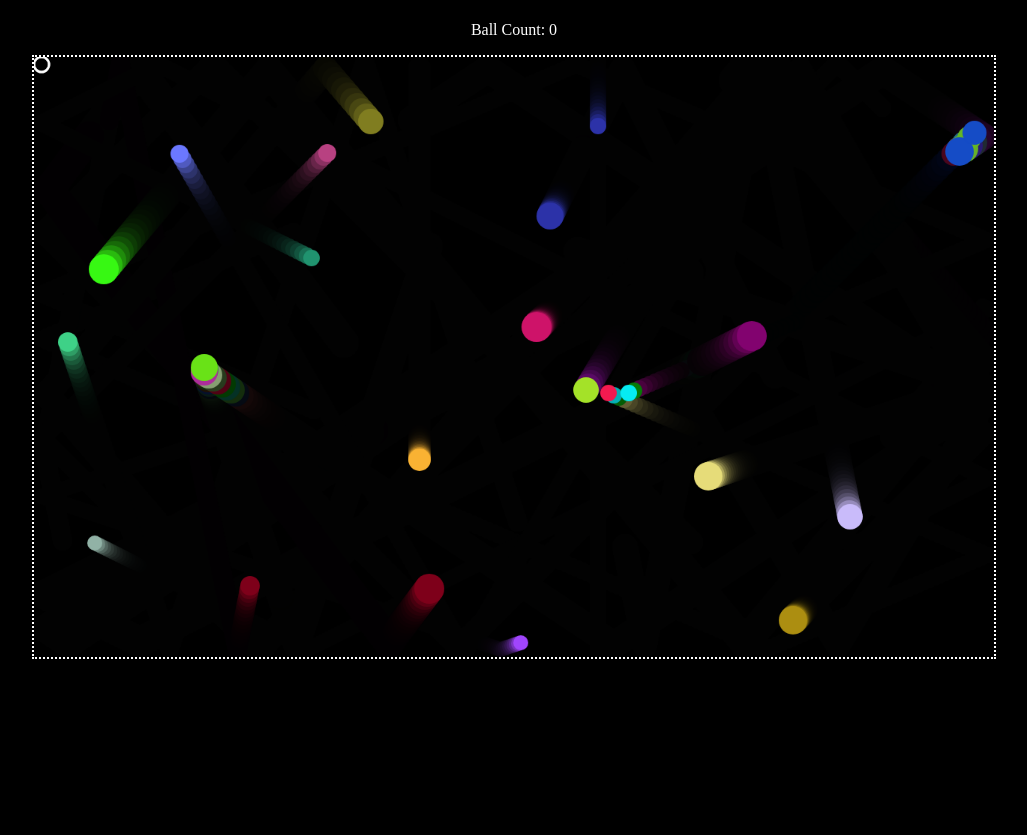
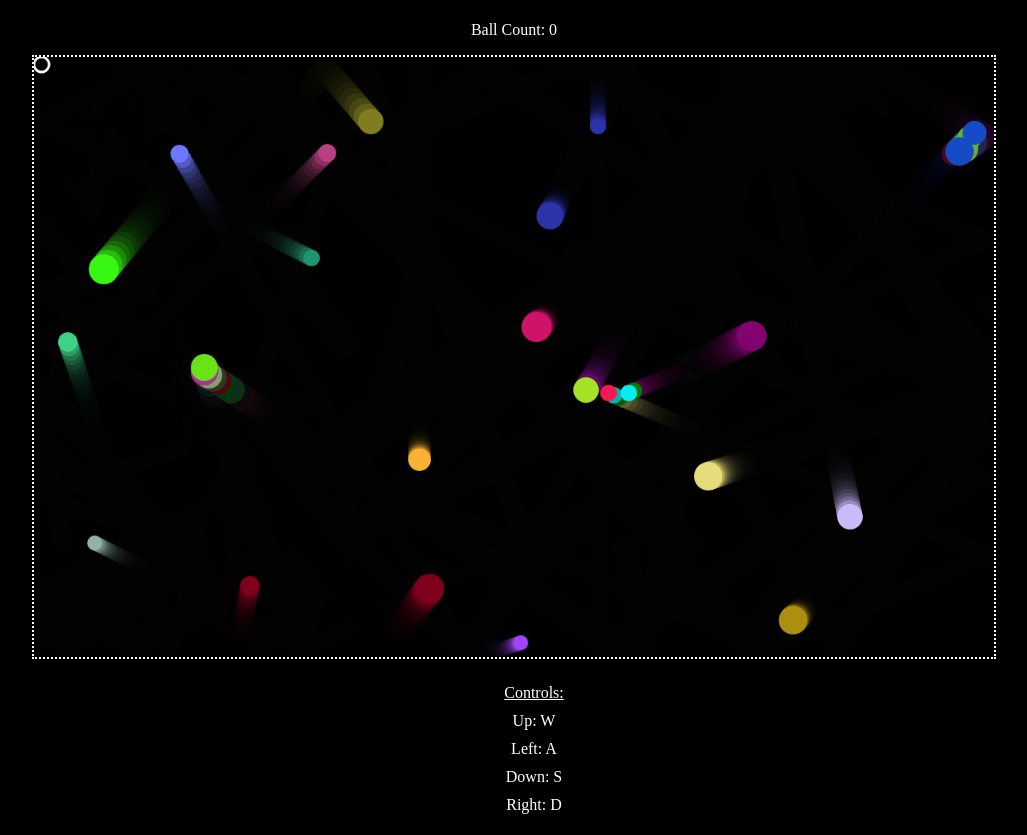
Before and after one commit to devoncowherd/MDN_OOP_BouncingBalls_02, a plain HTML site: page index.html in a window 1280 px wide. Shown: the whole page, without its empty margins (126-1153 px from the left). Before the commit the page ends 800 px from the top, so only its background shows below. Drawn offline with Linux system fonts and the light colour scheme.

Commit message:
-instructions

```diff
--- a/index.html
+++ b/index.html
@@ -14,6 +14,13 @@
         Ball Count: 0
     </p>
     <canvas></canvas>
+    <ul>
+        <li><u>Controls:</u></li>
+        <li>Up: W</li>
+        <li>Left: A</li>
+        <li>Down: S</li>
+        <li>Right: D</li>
 
+    </ul>
   </body>
 </html>
--- a/style.css
+++ b/style.css
@@ -11,3 +11,13 @@ canvas
     max-height: 600px;
     border: dotted white 2px;
 }
+
+ul
+{
+    list-style: none;
+}
+
+li
+{
+    padding: 5px;
+}
```
